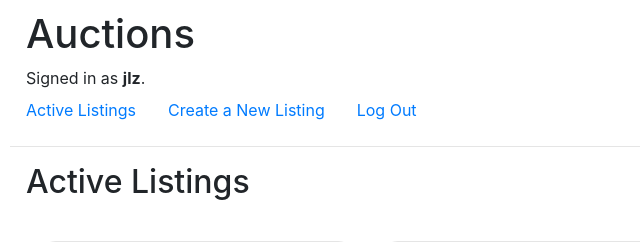
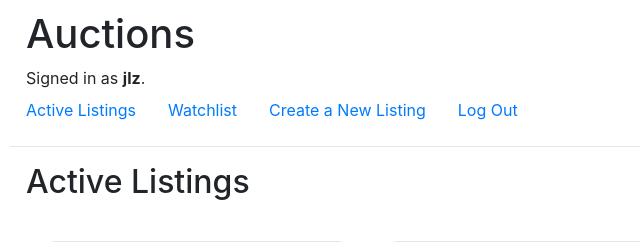
Before and after one commit to jlzlt/Commerce, a Django app: page / in a window 1280 px wide. Shown: the top 242 px of the page, without its empty margins (0-640 px from the left). Run offline with Django 3.2, Linux system fonts and the light colour scheme; a user stored in the database is signed in; data comes from the database, SQL or seed files in the repository; both versions use the stored data as it was after the commit; some libraries are stand-ins or nearby versions.

Commit message:
Finished doing watchlist page.

```diff
--- a/auctions/templates/auctions/layout.html
+++ b/auctions/templates/auctions/layout.html
@@ -22,6 +22,9 @@
             </li>
             {% if user.is_authenticated %}
                 <li class="nav-item">
+                    <a class="nav-link" href="{% url 'watchlist' %}">Watchlist</a>
+                </li>
+                <li class="nav-item">
                     <a class="nav-link" href="{% url 'create' %}">Create a New Listing</a>
                 </li>
                 <li class="nav-item">
--- a/auctions/urls.py
+++ b/auctions/urls.py
@@ -11,4 +11,5 @@ urlpatterns = [
     path("listings/<int:id>", views.listing, name="listing"),
     path("listings/<int:id>/watchlist", views.toggle_watchlist, name="toggle_watchlist"),
     path("listing/<int:id>/close", views.close_auction, name="close_auction"),
+    path("watchlist", views.watchlist, name="watchlist"),
 ]
--- a/auctions/views.py
+++ b/auctions/views.py
@@ -189,3 +189,11 @@ def close_auction(request, id):
             messages.success(request, "Auction closed successfully. This listing has ended with no bids. The item was not sold.")
 
     return redirect('listing', id=id)
+
+@login_required
+def watchlist(request):
+    user_watchlist = request.user.watchlist.all()
+
+    return render(request, 'auctions/watchlist.html', {
+        'user_watchlist': user_watchlist,
+    })
--- a/commerce/settings.py
+++ b/commerce/settings.py
@@ -25,7 +25,7 @@ SECRET_KEY = '6ps8j!crjgrxt34cqbqn7x&b3y%(fny8k8nh21+qa)%ws3fh!q'
 # SECURITY WARNING: don't run with debug turned on in production!
 DEBUG = True
 
-ALLOWED_HOSTS = ['192.168.1.243']
+ALLOWED_HOSTS = ['192.168.1.243', '127.0.0.1']
 
 
 # Application definition
```
Also changed, not shown: auctions/templates/auctions/watchlist.html (added, +32 -0 lines), auctions/static/auctions/styles.css (line endings or trailing spaces), db.sqlite3.
